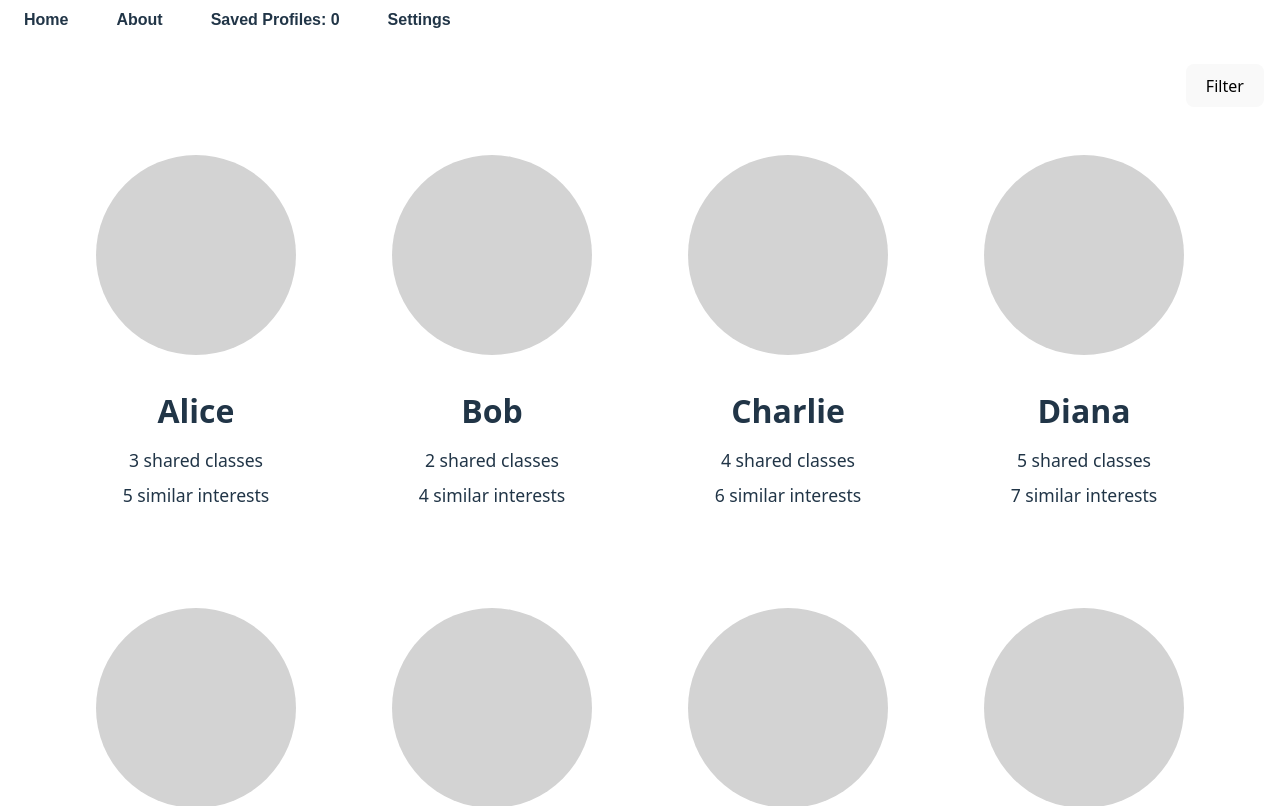
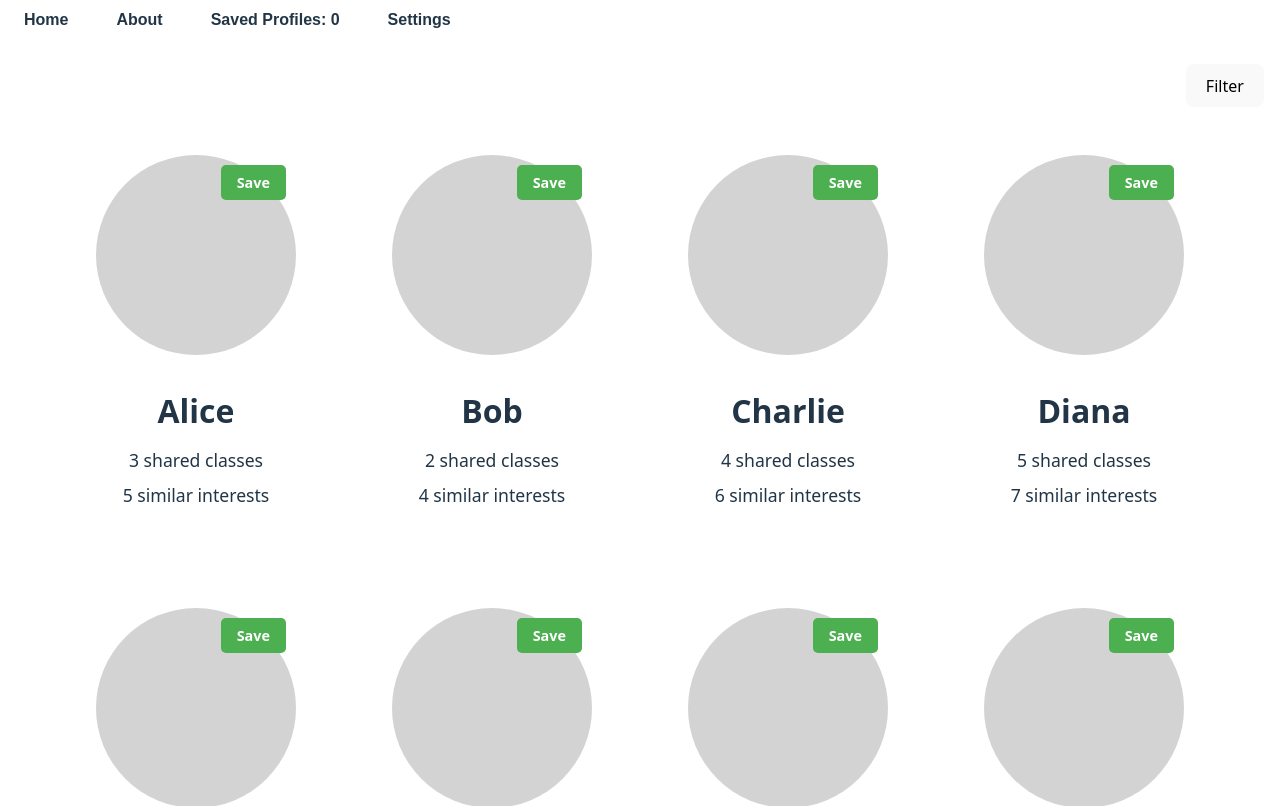
Before and after one commit to AbiAnton/Class-Connect, a React (Vite) app: page / in a window 1280 px wide. Shown: the top 806 px of the page. Built offline with nearby package versions, Linux system fonts and the light colour scheme.

Commit message:
Save button working

```diff
--- a/src/App.css
+++ b/src/App.css
@@ -55,6 +55,21 @@ navbar div { /* means div children of navbar */
   border-radius: 50%;
   background-color: #d3d3d3;
   margin: 0 auto 1.5rem auto;
+  position: relative; /* need a position value for save to work */
+}
+
+.save-button {
+  position: absolute; /* ignores everything else, positions relative to profile-picture */
+  top: 10px;
+  right: 10px;
+  background-color: #4CAF50;
+  color: white;
+  border: none;
+  padding: 0.5rem 1rem;
+  border-radius: 5px;
+  font-weight: bold;
+  cursor: pointer;
+  font-size: 0.9rem;
 }
 
 .profile-card h3 {
--- a/src/App.jsx
+++ b/src/App.jsx
@@ -3,10 +3,12 @@ import reactLogo from './assets/react.svg'
 import viteLogo from '/vite.svg'
 import './App.css'
 
-function Profile({name, shared_classes, similar_interests}){
+function Profile({name, shared_classes, similar_interests, save}){
   return(
-    <div className='profile-card'>
-      <div className='profile-picture'></div>
+    <div className='profile-card' aria-label={{name}}>
+      <div className='profile-picture'>
+        <button className='save-button' aria-label={`Save`} onClick={save}>Save</button>
+      </div>
       <h3 style={{fontWeight: 'bold', margin: '0.5rem 0'}}>{name}</h3>
       <p style={{margin: '0.25rem 0'}}>{shared_classes} shared classes</p>
       <p style={{margin: '0.25rem 0'}}>{similar_interests} similar interests</p>
@@ -18,6 +20,7 @@ function Profile({name, shared_classes, similar_interests}){
 function App() {
   const [savedProfiles, setSavedProfiles] = useState(0)
 
+
   return (
     <main>
       <navbar>
@@ -28,14 +31,14 @@ function App() {
       </navbar>
       <button aria-label='Filter Profiles' style={{marginLeft: 'auto'}}>Filter</button>
       <div className='profiles-list'>
-        <Profile name="Alice" shared_classes={3} similar_interests={5} />
-        <Profile name="Bob" shared_classes={2} similar_interests={4} />
-        <Profile name="Charlie" shared_classes={4} similar_interests={6} />
-        <Profile name="Diana" shared_classes={5} similar_interests={7} />
-        <Profile name="Alice" shared_classes={3} similar_interests={5} />
-        <Profile name="Bob" shared_classes={2} similar_interests={4} />
-        <Profile name="Charlie" shared_classes={4} similar_interests={6} />
-        <Profile name="Diana" shared_classes={5} similar_interests={7} />
+        <Profile name="Alice" shared_classes={3} similar_interests={5} save={() => setSavedProfiles(savedProfiles + 1)} />
+        <Profile name="Bob" shared_classes={2} similar_interests={4} save={() => setSavedProfiles(savedProfiles + 1)} />
+        <Profile name="Charlie" shared_classes={4} similar_interests={6} save={() => setSavedProfiles(savedProfiles + 1)} />
+        <Profile name="Diana" shared_classes={5} similar_interests={7} save={() => setSavedProfiles(savedProfiles + 1)} />
+        <Profile name="Alice" shared_classes={3} similar_interests={5} save={() => setSavedProfiles(savedProfiles + 1)} />
+        <Profile name="Bob" shared_classes={2} similar_interests={4} save={() => setSavedProfiles(savedProfiles + 1)} />
+        <Profile name="Charlie" shared_classes={4} similar_interests={6} save={() => setSavedProfiles(savedProfiles + 1)} />
+        <Profile name="Diana" shared_classes={5} similar_interests={7} save={() => setSavedProfiles(savedProfiles + 1)} />
       </div>
     </main>
   )
```
